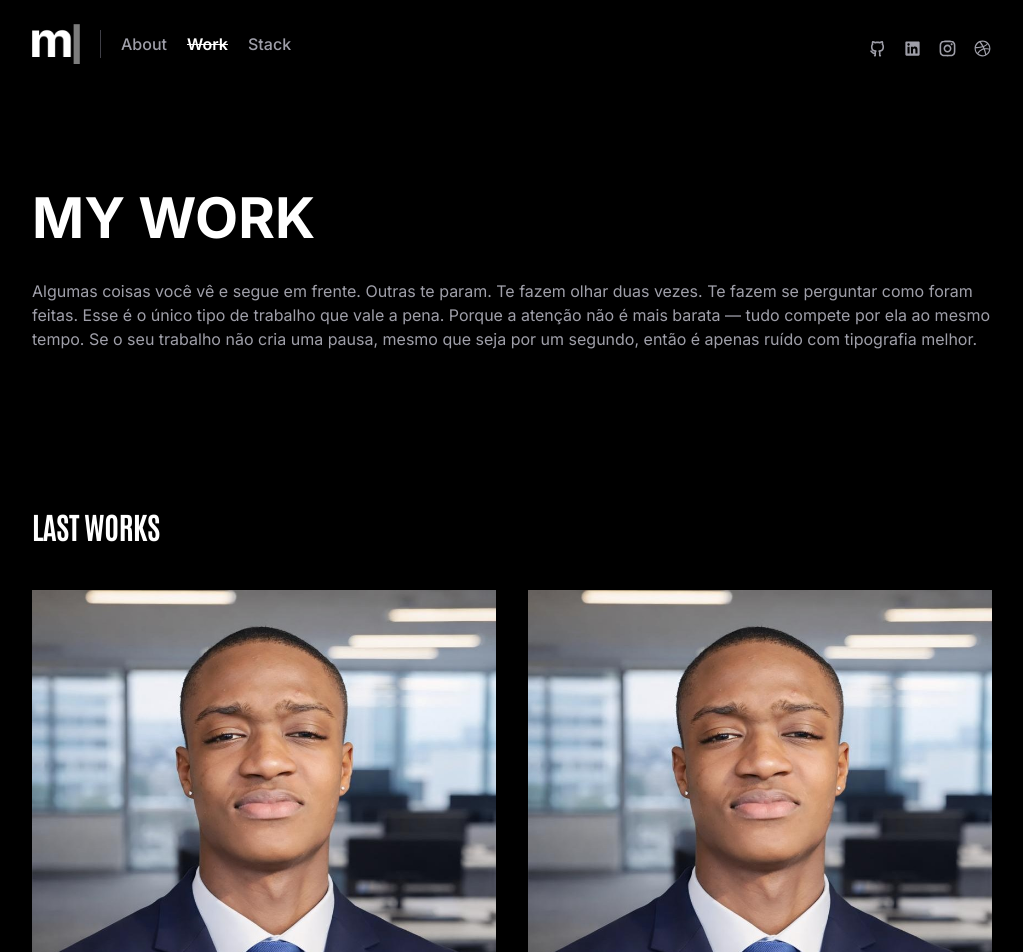
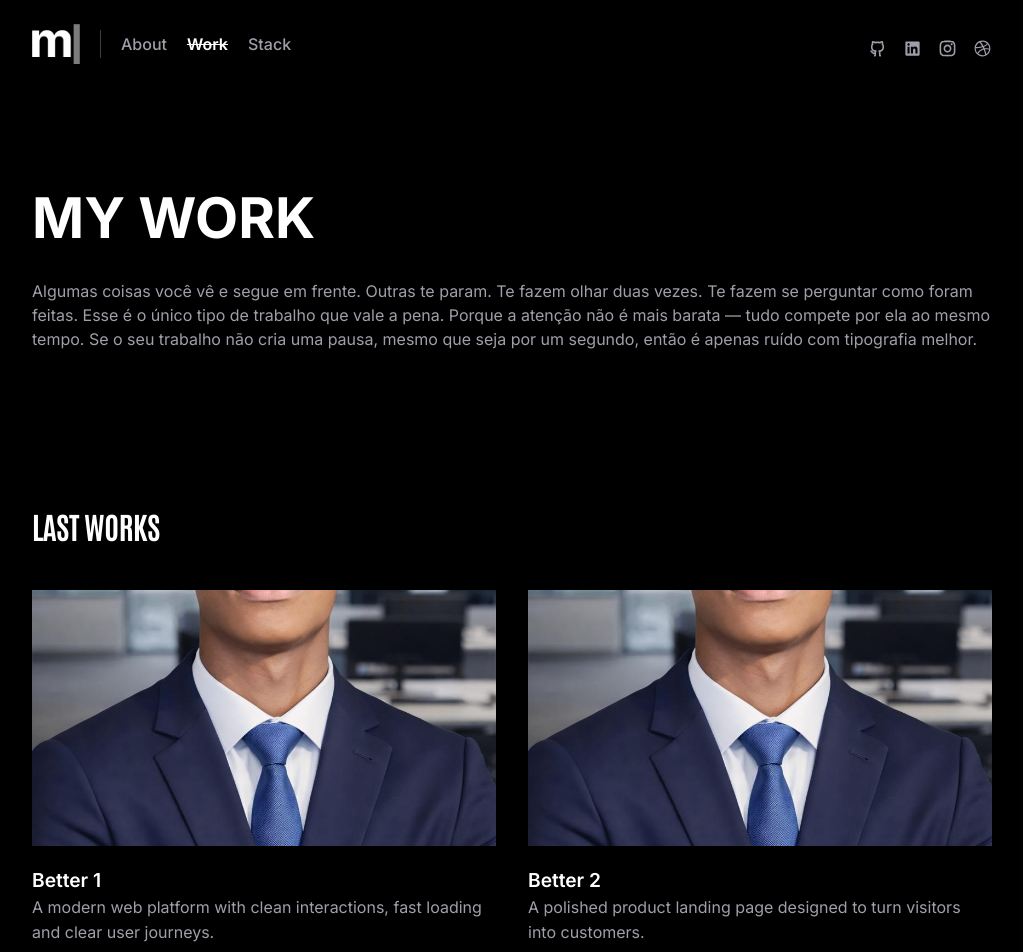
Before and after one commit to makeneto/makenedev, a React (Vite) app: page /work in a window 1280 px wide. Shown: the top 952 px of the page, without its empty margins (128-1151 px from the left). Built offline with nearby package versions, Linux system fonts and the light colour scheme; a web font is replaced by a local one.

Commit message:
refactor: rename classeNames

```diff
--- a/src/components/showcase-section/ShowcaseCard.tsx
+++ b/src/components/showcase-section/ShowcaseCard.tsx
@@ -9,20 +9,20 @@ interface Props {
 
 const ShowcaseCard: React.FC<Props> = ({ item }) => {
   return (
-    <Link to={item.href} className="card" target="_blank">
+    <Link to={item.href} className="showcase-card" target="_blank">
       <img
         src={item.imageUrl}
         alt={item.imageAlt ?? item.title}
-        className="image"
+        className="cover"
         loading="lazy"
       />
 
-      <div className="body">
+      <div className="flex-col gap-2">
         <div className="flex items-center justify-between">
           <h3 className="title">{item.title}</h3>
           <ExternalLink />
         </div>
-        <p className="card--description">{item.description}</p>
+        <p className="showcase-card--description">{item.description}</p>
       </div>
     </Link>
   )
```
